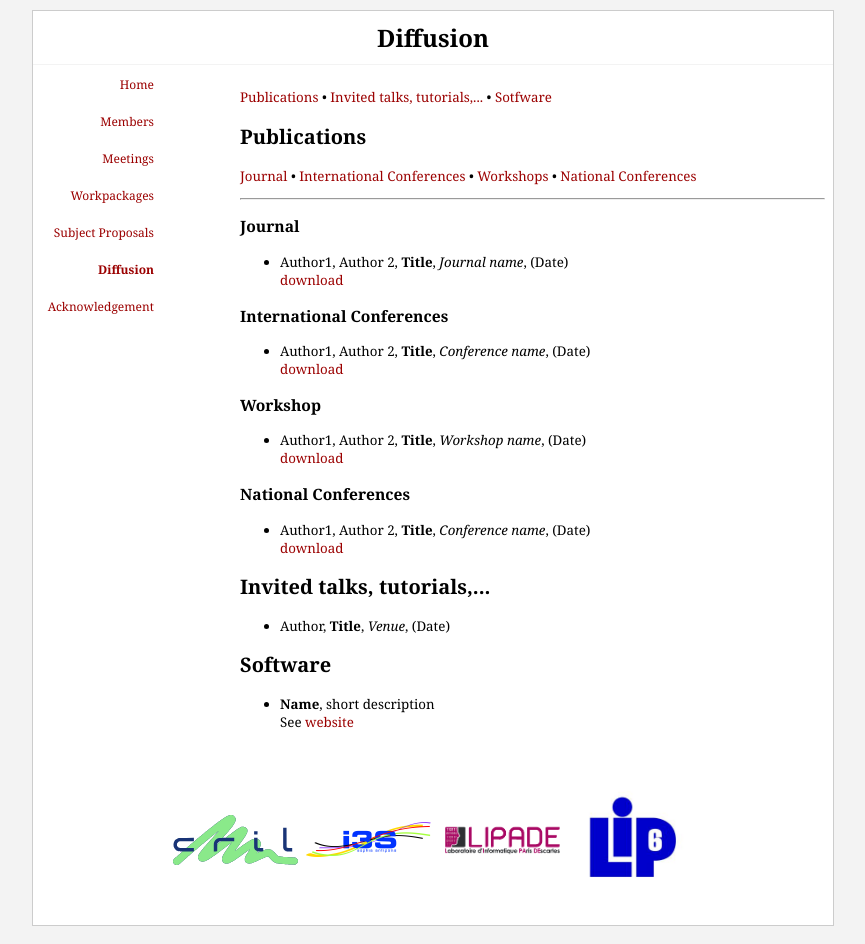
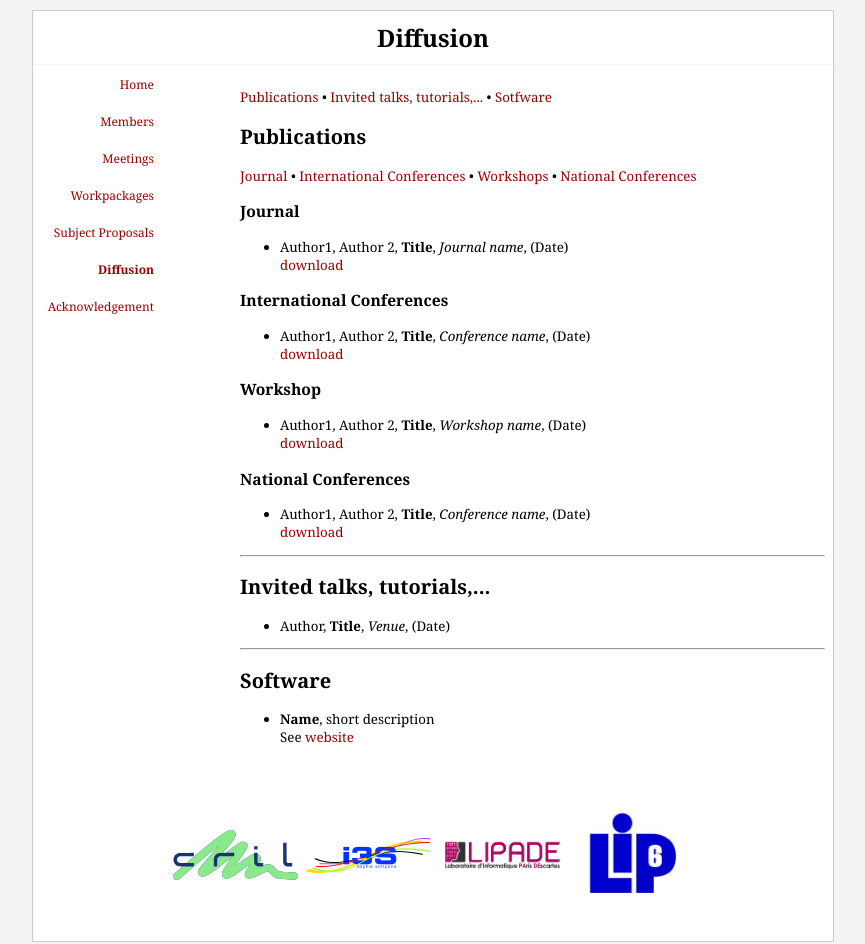
Before and after one commit to aggreey/aggreey.github.io, a plain HTML site: page diffusion.html in a window 1280 px wide. Shown: the whole page, without its empty margins (207-1072 px from the left). Drawn offline with Linux system fonts and the light colour scheme; a script that the page names is missing.

Commit message:
Update diffusion.html

```diff
--- a/diffusion.html
+++ b/diffusion.html
@@ -42,7 +42,6 @@
 	&#8226;
 	<a href="#nat-conf">National Conferences</a>
 	</p>
-	<hr width="100%" size="2">
 	<p align="left">
 	  <h3 id="journal">Journal</h3>
 	  <ul>
@@ -69,14 +68,15 @@
 	    </li>
 	  </ul>
 	  </p>
+	<hr width="100%" size="2">
 
 	  <h2 id="talks">Invited talks, tutorials,...</h2>
-	  <!--<hr width="100%" size="2">-->
 	<p align="left">
 	  <ul>
 	    <li>Author, <strong>Title</strong>, <em>Venue</em>, (Date)</li>
 	  </ul>
 	  </p>
+	<hr width="100%" size="2">
 
 	<h2 id="software">Software</h2>
 	  <!--<hr width="100%" size="2">-->
```
